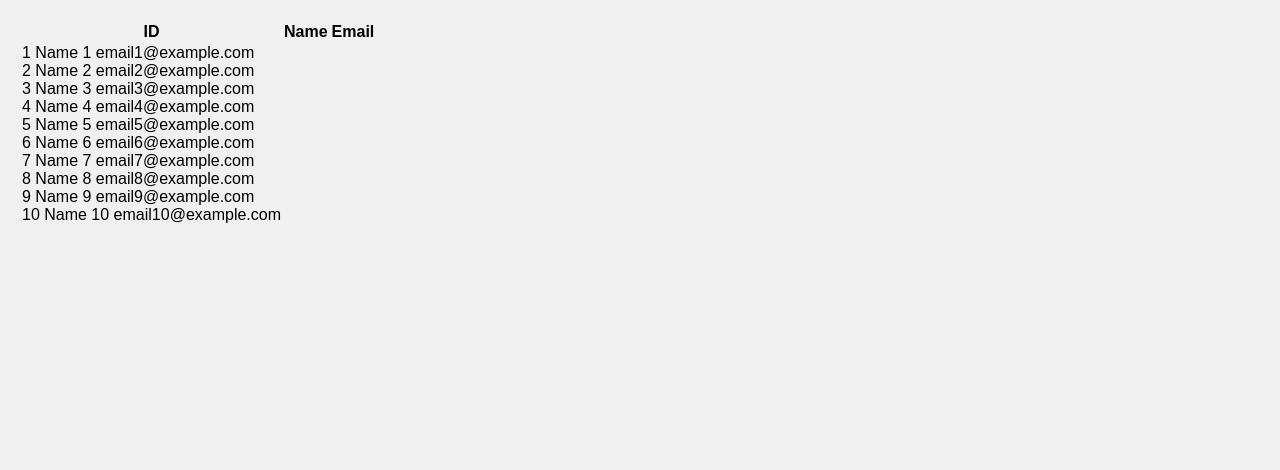
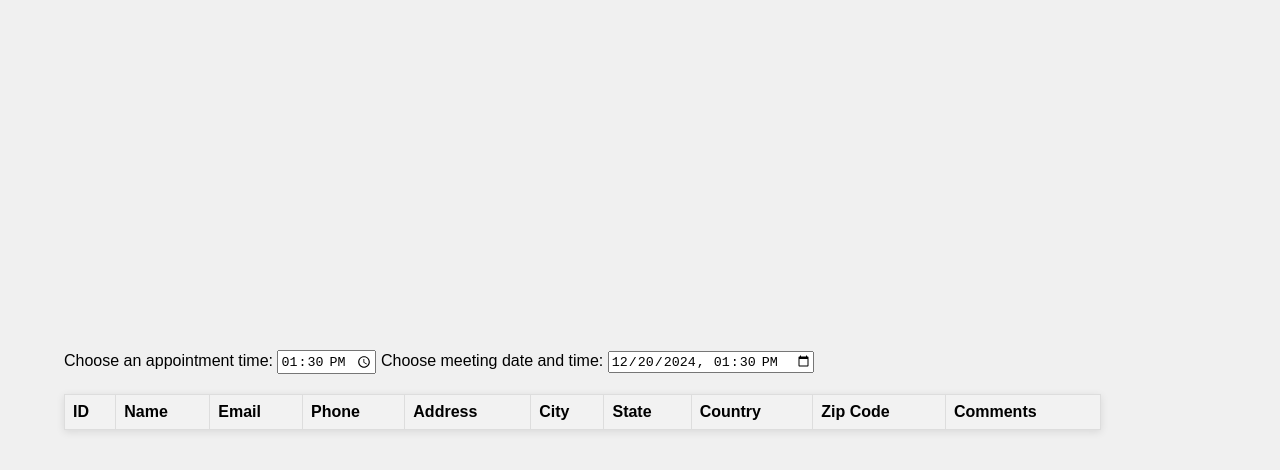
Before and after one commit to RohitR311/test-site, a plain HTML site: page index.html in a window 1280 px wide. Drawn offline with Linux system fonts and the light colour scheme.

Commit message:
feat: revert to og code

```diff
--- a/index.html
+++ b/index.html
@@ -3,96 +3,90 @@
   <head>
     <meta charset="UTF-8" />
     <meta name="viewport" content="width=device-width, initial-scale=1.0" />
-    <title>Shadow DOM Table</title>
+    <title>Static Data Table</title>
     <style>
       body {
         font-family: Arial, sans-serif;
         margin: 0;
-            padding: 20px;
+        padding: 0;
+        display: flex;
+        justify-content: center;
+        align-items: center;
+        min-height: 100vh;
         background-color: #f0f0f0;
       }
-    </style>
-</head>
-<body>
-    <div id="root-container"></div>
-
-    <script>
-        // Create nested shadow DOM structure using standard HTML elements
-        function createShadowContainer(content, styles = '') {
-            const container = document.createElement('div');
-            const shadow = container.attachShadow({ mode: 'open' });
-
-            const style = document.createElement('style');
-            style.textContent = styles;
-            shadow.appendChild(style);
-
-            if (typeof content === 'string') {
-                shadow.innerHTML += content;
-            } else if (content instanceof Node) {
-                shadow.appendChild(content);
-            }
-
-            return container;
-        }
-
-        // Create the main container
-        const rootContainer = document.getElementById('root-container');
-
-        // Level 1: Main container with shadow DOM
-        const mainContainer = createShadowContainer('', `
       .container {
-                background: white;
-                padding: 20px;
-                border-radius: 8px;
-                box-shadow: 0 2px 4px rgba(0,0,0,0.1);
+        width: 90%;
       }
       table {
-                width: 100%;
         border-collapse: collapse;
+        width: 90%;
+        margin: 20px 0;
+        box-shadow: 0 2px 8px rgba(0, 0, 0, 0.1);
       }
-            th, td {
+      th,
+      td {
         border: 1px solid #ddd;
         padding: 8px;
         text-align: left;
       }
       th {
-                background-color: #f5f5f5;
+        background-color: #f2f2f2;
+        font-weight: bold;
       }
-        `);
-
-        // Level 2: Table container with its own shadow DOM
-        const tableContainer = createShadowContainer(`
+      tr:nth-child(even) {
+        background-color: #f9f9f9;
+      }
+    </style>
+  </head>
+  <body>
     <div class="container">
+      <label for="appointment-time">Choose an appointment time: </label>
+      <input
+        id="appointment-time"
+        type="time"
+        name="appointment-time"
+        value="13:30" />
+      <label for="meeting-time">Choose meeting date and time: </label>
+      <input
+        id="meeting-time"
+        type="datetime-local"
+        name="meeting-time"
+        value="2024-12-20T13:30">
       <table>
         <thead>
           <tr>
             <th>ID</th>
             <th>Name</th>
             <th>Email</th>
+            <th>Phone</th>
+            <th>Address</th>
+            <th>City</th>
+            <th>State</th>
+            <th>Country</th>
+            <th>Zip Code</th>
+            <th>Comments</th>
           </tr>
         </thead>
-                    <tbody id="table-body"></tbody>
+        <tbody id="table-body">
+          <!-- Rows will be inserted here by JavaScript -->
+        </tbody>
       </table>
     </div>
-        `);
+    <script>
+      const tableBody = document.getElementById("table-body");
 
-        // Add some sample data with nested shadow DOM for each row
-        const tbody = tableContainer.shadowRoot.querySelector('#table-body');
+      for (let i = 1; i <= 1000; i++) {
+        const row = document.createElement("tr");
 
-        for (let i = 1; i <= 10; i++) {
-            // Level 3: Row container with shadow DOM
-            const rowContainer = createShadowContainer(`
-                <tr>
-                    <td>${i}</td>
-                    <td>Name ${i}</td>
-                    <td>email${i}@example.com</td>
-                </tr>
-            `);
-            tbody.appendChild(rowContainer);
+        for (let j = 1; j <= 10; j++) {
+          const cell = document.createElement("td");
+          cell.textContent = Data `${i}-${j}`;
+          row.appendChild(cell);
         }
 
-        mainContainer.shadowRoot.appendChild(tableContainer);
-        rootContainer.appendChild(mainContainer);
+        tableBody.appendChild(row);
+      }
     </script>
   </body>
 </html>
```
Lines whose indentation alone changed are shown as unchanged.
